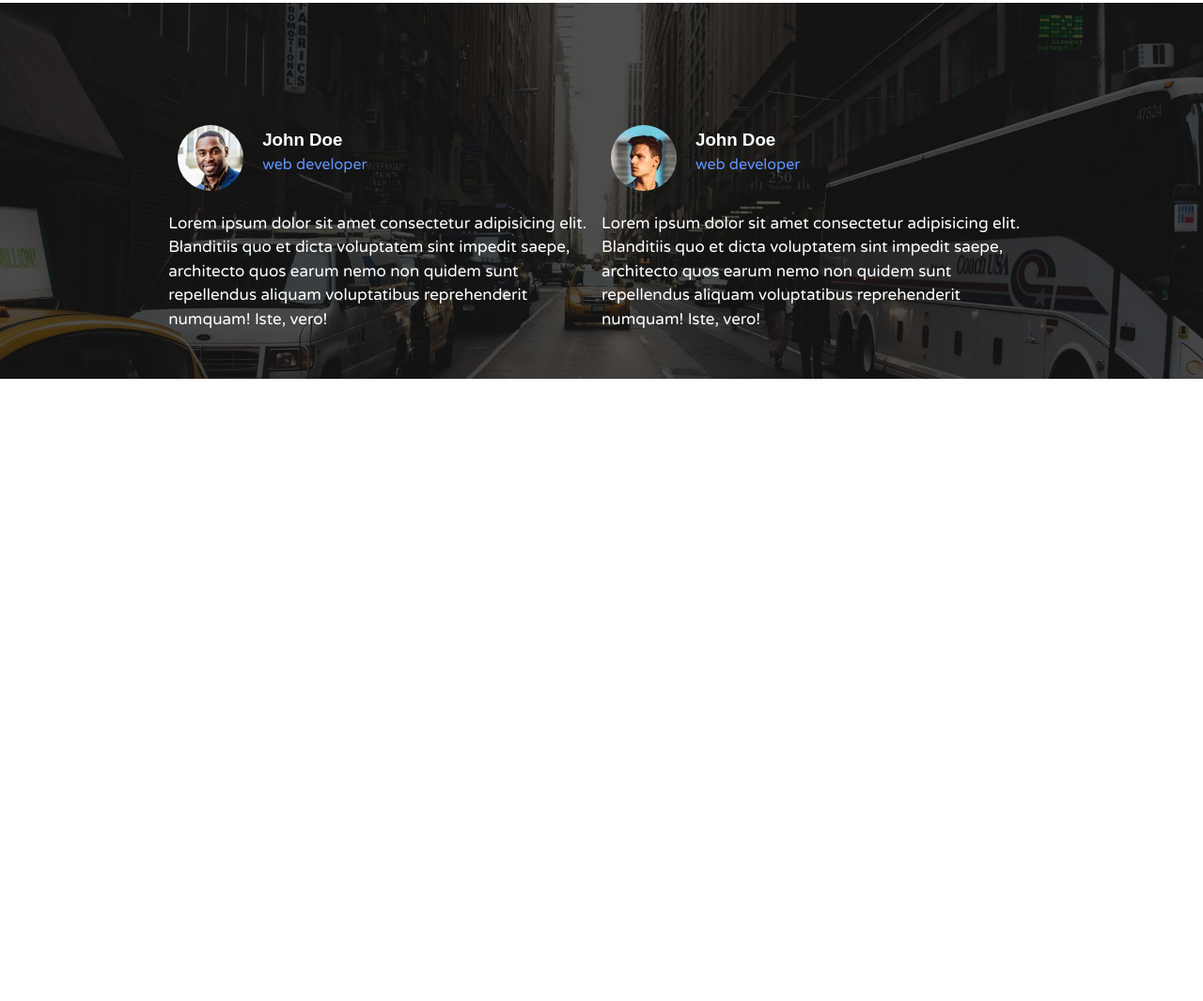
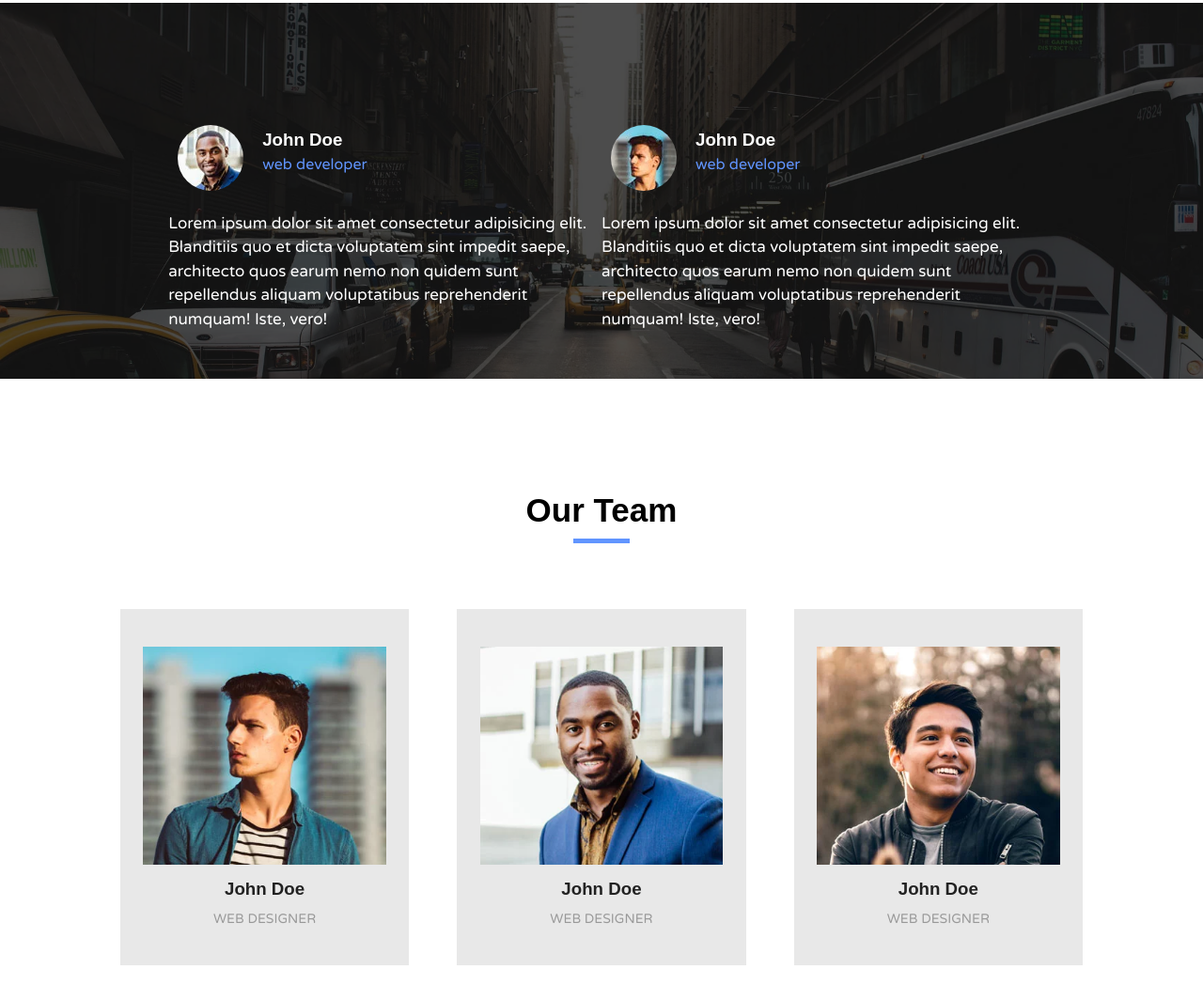
Before and after one commit to RemahMassri96/creative-agency, a plain HTML site: page index.html in a window 1280 px wide. Shown: the part 5077-6142 px from the top of the page at 94% size. Before the commit the page ends 5549 px from the top, so only its background shows below. Drawn offline with Linux system fonts and the light colour scheme.

Commit message:
team-section

```diff
--- a/css/style.css
+++ b/css/style.css
@@ -727,3 +727,82 @@ a{
     line-height: 1.5;
     font-size: 17px;
 }
+/* Team section */
+
+.team-content{
+    overflow: hidden;
+}
+
+.team-item{
+    width: 30%;
+    float: left;
+    background: #e8e8e8;
+    padding: 40px 10px;
+    text-align: center;
+}
+
+.team-item.mg{
+    margin: 0 5%;
+}
+
+.team-item .team-img{
+   width: 90%;
+   margin: auto;
+   position: relative;
+}
+
+.team-item .team-img img{
+    width: 100%;
+}
+
+.team-overlay{
+    position: absolute;
+    top: 0;
+    left: 0;
+    right: 0;
+    bottom: 0;
+    background: rgba(0, 0, 0, 0.5);
+    opacity: 0;
+    visibility: hidden;
+}
+
+.team-overlay a {
+    display: block;
+    width: 40px;
+    height: 40px;
+    color: #fff;
+    background-color: #6195ff ;
+    margin-left: auto;
+
+}
+.team-overlay a i {
+    line-height: 40px;
+}
+
+.team-item .team-info-title{
+    color: #222;
+    margin: 10px 0;
+}
+.team-item .team-info-text{
+    color: #999;
+    text-transform: uppercase;
+      font-size: 14px;
+      transition: color 0.5s;
+}
+
+.team-item:hover .team-overlay{
+    visibility: visible;
+    opacity: 1;
+}
+
+.team-item.tb-effect{
+    z-index: 1;
+}
+
+.team-item:hover .team-info-title{
+    color: #fff;
+}
+
+.team-item:hover .team-info-text{
+    color: #6195ff;
+}
--- a/index.html
+++ b/index.html
@@ -355,5 +355,66 @@
    </div> <!-- ./overlay -->
  </div> <!-- ./testmonial -->
 
+
+ <!-- Team section -->
+ <div class="team pd-y">
+  <div class="section-header">
+    <h2 class="section-title"> our team </h2>
+    <span class="line"></span>
+  </div> <!-- ./section-header -->
+   <div class="container">
+    <div class="team-content">
+  <div class="team-item tb-effect">
+    <div class="team-img">
+      <img src="images/team/team1.webp" alt="">
+      <div class="team-overlay">
+        <a href="#"><i class="fa fa-facebook"></i></a>
+        <a href="#"><i class="fa fa-twitter"></i></a>
+        <a href="#"><i class="fa fa-linkedin"></i></a>
+      </div> <!-- ./team-overlay -->
+    </div> <!-- ./team-img -->
+    <div class="team-info">
+      <h3 class="team-info-title"> John Doe</h3>
+      <span class="team-info-text"> Web designer </span>
+
+    </div> <!-- ./team-info -->
+
+  </div> <!-- ./team-item -->
+  <div class="team-item mg  tb-effect">
+    <div class="team-img">
+      <img src="images/team/team2.webp" alt="">
+      <div class="team-overlay">
+        <a href="#"><i class="fa fa-facebook"></i></a>
+        <a href="#"><i class="fa fa-twitter"></i></a>
+        <a href="#"><i class="fa fa-linkedin"></i></a>
+      </div> <!-- ./team-overlay -->
+    </div> <!-- ./team-img -->
+    <div class="team-info">
+      <h3 class="team-info-title"> John Doe</h3>
+      <span class="team-info-text"> Web designer </span>
+
+    </div> <!-- ./team-info -->
+
+  </div> <!-- ./team-item -->
+  <div class="team-item tb-effect">
+    <div class="team-img">
+      <img src="images/team/team3.webp" alt="">
+      <div class="team-overlay">
+        <a href="#"><i class="fa fa-facebook"></i></a>
+        <a href="#"><i class="fa fa-twitter"></i></a>
+        <a href="#"><i class="fa fa-linkedin"></i></a>
+      </div> <!-- ./team-overlay -->
+    </div> <!-- ./team-img -->
+    <div class="team-info">
+      <h3 class="team-info-title"> John Doe</h3>
+      <span class="team-info-text"> Web designer </span>
+
+    </div> <!-- ./team-info -->
+
+  </div> <!-- ./team-item -->
+    </div> <!-- ./team-content-->
+   </div> <!-- ./container -->
+
+ </div> <!-- ./team -->
 </body>
 </html>
```
